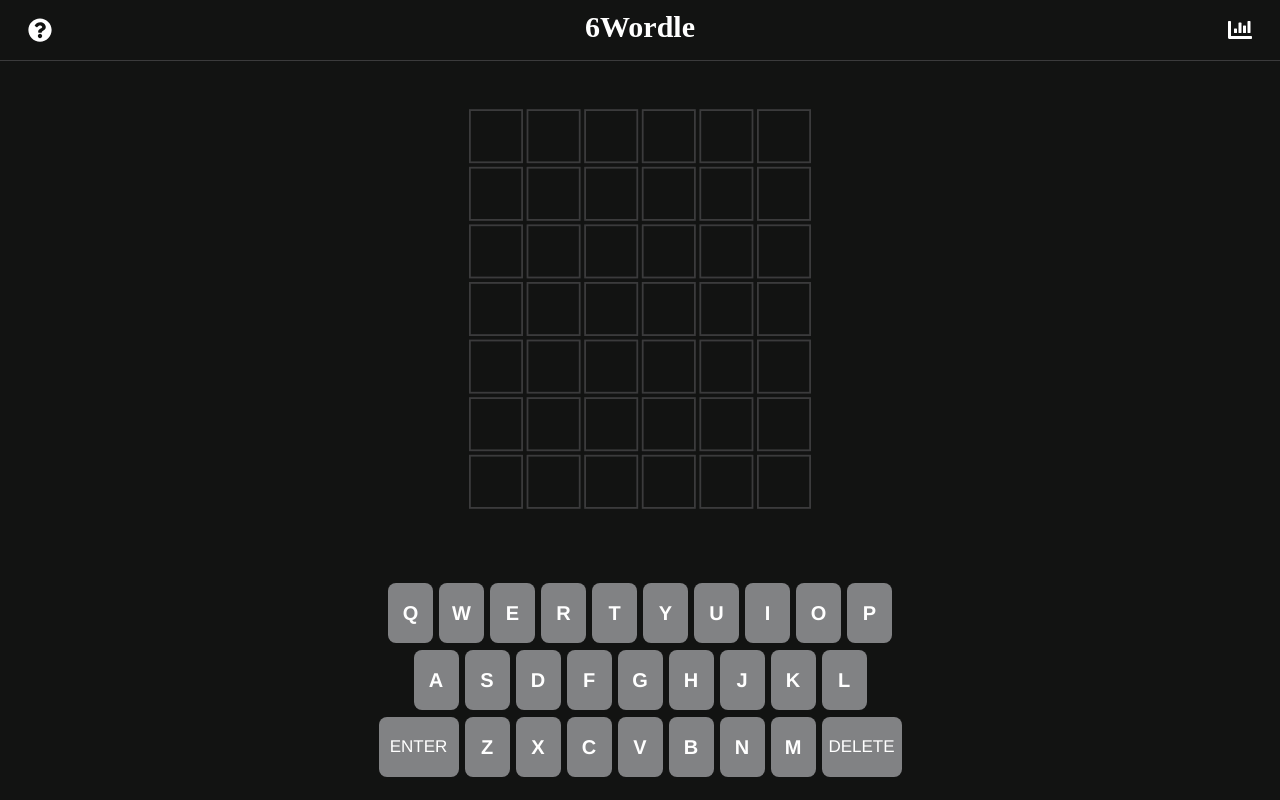
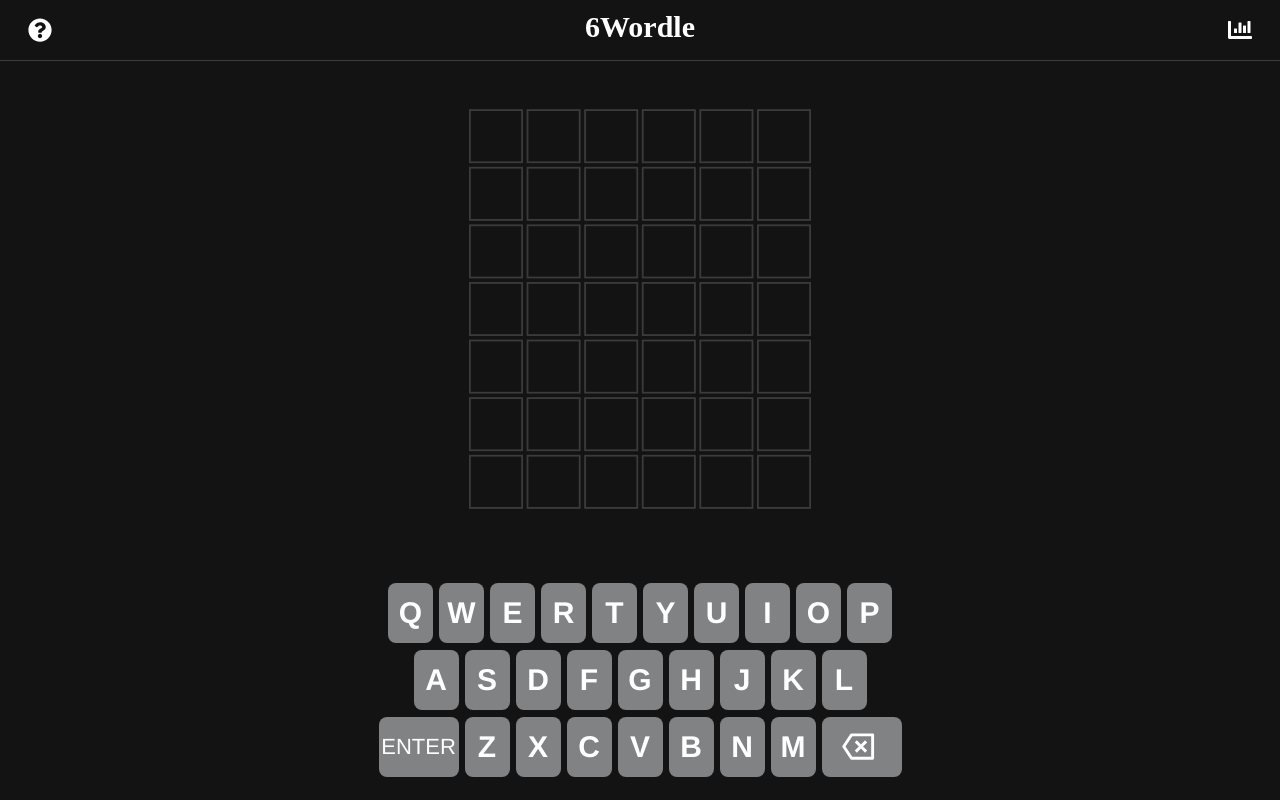
Before and after one commit to nhulston/6wordle-ui, a Next.js app: page / in a window 1280 px wide. Built offline with nearby package versions, Linux system fonts and the light colour scheme.

Commit message:
Implemented keyboard button, improved styling on smaller width/height Added alerts for win/loss, not in word list, not enough letters, etc. Removed words that were offensive, British english, or just weird

```diff
--- a/components/Grid.js
+++ b/components/Grid.js
@@ -12,6 +12,10 @@ import {
 } from "./Grid.style";
 import {getWord, isAWord, isWinner} from "../util/WordleLogic";
 import {setUsedLetters} from "./Keyboard";
+import {toast, ToastContainer} from "react-toastify";
+import "react-toastify/dist/ReactToastify.css";
+
+export function handleKeyPress() {}
 
 const Grid = () => {
     let [guesses, setGuesses] = useState({
@@ -26,7 +30,7 @@ const Grid = () => {
     let [guessNumber, setGuessNumber] = useState(0);
     let rows = [];
     let [gameOver, setGameOver] = useState(false);
-    let editable = true;
+    let [editable, setEditable] = useState(true);
 
     for (let i = 0; i < 7; i++) {
         const items = [];
@@ -74,7 +78,7 @@ const Grid = () => {
     }
 
     function addCharacter(char, index) {
-        console.log(char);
+        if (char === undefined) return;
         if (guesses[index].length < 6) {
             guesses[index] = guesses[index] + char.toUpperCase();
             let newState = {...guesses};
@@ -90,39 +94,80 @@ const Grid = () => {
         }
     }
 
-    function handleKeyPress(e) {
+    function isAlphabetic(e) {
+        return e.code.charCodeAt(3) >= 65 && e.code.charCodeAt(3) <= 90 && e.key.length === 1;
+    }
+
+    function sendMessage(s) {
+        toast.info(s, {
+            position: "top-center",
+            autoClose: 1500,
+            hideProgressBar: false,
+            closeOnClick: true,
+            pauseOnHover: true,
+            draggable: true,
+            progress: undefined,
+        });
+    }
+
+    handleKeyPress = function(e) {
         if (gameOver || !editable) return;
+        if (typeof e === 'string' && e.length === 0) return;
 
-        if (e.key === 'Enter') {
+        if ((typeof e === 'string' && e === 'Enter') || e.key === 'Enter') {
             let guess = guesses[guessNumber];
             if (guess.length < 6) {
-                alert('Not enough letters');
+                sendMessage('Not enough letters')
             } else if (!isAWord(guess)) {
-                alert('Not in word list');
+                sendMessage('Not in word list')
             } else {
                 guessNumber = guessNumber + 1;
                 let newState = guessNumber;
                 setGuessNumber(newState);
 
-                editable = false;
-                setTimeout(function() { editable = true; }, 2500);
+                setEditable(false);
+                setTimeout(function() { setEditable(true); }, 1800);
 
                 if (isWinner(guess)) {
-                    alert('You win!');
+                    let message;
+                    if (guessNumber <= 1) {
+                        message = 'Genius';
+                    } else if (guessNumber === 2) {
+                        message = 'Magnificent';
+                    } else if (guessNumber === 3) {
+                        message = 'Impressive';
+                    } else if (guessNumber === 4) {
+                        message = 'Splendid';
+                    } else if (guessNumber === 5) {
+                        message = 'Great';
+                    } else {
+                        message = 'Phew';
+                    }
+                    setTimeout(function() {sendMessage(message); }, 2500);
                     gameOver = true;
                     setGameOver(true);
                 } else if (guessNumber >= 7) {
-                    alert('You lose. The word was ' + getWord());
+                    setTimeout(function() {
+                        toast.info('You lost ): The word was ' + getWord(), {
+                            position: "top-center",
+                            autoClose: false,
+                            hideProgressBar: true,
+                            closeOnClick: false,
+                            draggable: false,
+                            progress: undefined,
+                            closeButton: false,
+                        });
+                    }, 2500);
                     gameOver = true;
                     setGameOver(true);
                 }
             }
-        } else if (e.key === 'Backspace') {
+        } else if ((typeof e === 'string' && e === 'Backspace') || e.key === 'Backspace') {
             removeLast(guessNumber);
-        } else if (e.code.charCodeAt(3) >= 65 && e.code.charCodeAt(3) <= 90 && e.key.length === 1) {
+        } else if (typeof e === 'string') {
+            addCharacter(e, guessNumber);
+        } else if (isAlphabetic(e)) {
             addCharacter(e.key, guessNumber);
-        } else {
-            console.log("not a letter");
         }
     }
 
@@ -133,11 +178,24 @@ const Grid = () => {
     }, []);
 
     return (
-        <GridStyle>
-            {rows.map((current) => (
-                current
-            ))}
-        </GridStyle>
+        <>
+            <ToastContainer
+                position="top-center"
+                autoClose={1500}
+                hideProgressBar={false}
+                newestOnTop={false}
+                closeOnClick
+                rtl={false}
+                pauseOnFocusLoss
+                draggable
+                pauseOnHover
+            />
+            <GridStyle>
+                {rows.map((current) => (
+                    current
+                ))}
+            </GridStyle>
+        </>
     );
 };
 
--- a/components/Keyboard.js
+++ b/components/Keyboard.js
@@ -1,5 +1,6 @@
-import React, {useEffect, useState} from "react";
+import React, {useState} from "react";
 import {
+    BackIconWrapper,
     DarkGrayKey,
     GreenKey,
     KeyboardRow,
@@ -9,6 +10,8 @@ import {
     LongKey,
     LongKeyText, YellowKey
 } from "./Keyboard.style";
+import {RiDeleteBack2Line} from "react-icons/ri";
+import {handleKeyPress} from "./Grid";
 
 export function setUsedLetters(letter, value) {}
 
@@ -18,7 +21,7 @@ const Keyboard = () => {
     setUsedLetters = function(letter, value) {
         if (!usedLetters.has(letter) || value === 2) {
             usedLetters.set(letter, value);
-            setTimeout(() => setUsedLettersState(new Map(usedLetters)), 2500);
+            setTimeout(() => setUsedLettersState(new Map(usedLetters)), 1800);
         }
     }
 
@@ -31,14 +34,14 @@ const Keyboard = () => {
             if (usedLetters.has(l)) {
                 const val = usedLetters.get(l);
                 if (val === 0) {
-                    rowArray[index] = ( <DarkGrayKey key={index}><KeyText>{l}</KeyText></DarkGrayKey> );
+                    rowArray[index] = ( <DarkGrayKey key={index} onClick={() => handleKeyPress(l)}><KeyText>{l}</KeyText></DarkGrayKey> );
                 } else if (val === 1) {
-                    rowArray[index] = ( <YellowKey key={index}><KeyText>{l}</KeyText></YellowKey> );
+                    rowArray[index] = ( <YellowKey key={index} onClick={() => handleKeyPress(l)}><KeyText>{l}</KeyText></YellowKey> );
                 } else {
-                    rowArray[index] = ( <GreenKey key={index}><KeyText>{l}</KeyText></GreenKey> );
+                    rowArray[index] = ( <GreenKey key={index} onClick={() => handleKeyPress(l)}><KeyText>{l}</KeyText></GreenKey> );
                 }
             } else {
-                rowArray[index] = ( <LightGrayKey key={index}><KeyText>{l}</KeyText></LightGrayKey> );
+                rowArray[index] = ( <LightGrayKey key={index} onClick={() => handleKeyPress(l)}><KeyText>{l}</KeyText></LightGrayKey> );
             }
         });
     };
@@ -59,9 +62,11 @@ const Keyboard = () => {
             </KeyboardRow>
 
             <KeyboardRow>
-                <LongKey><LongKeyText>ENTER</LongKeyText></LongKey>
+                <LongKey onClick={() => handleKeyPress('Enter')}><LongKeyText>ENTER</LongKeyText></LongKey>
                 {thirdRow}
-                <LongKey><LongKeyText>DELETE</LongKeyText></LongKey>
+                <BackIconWrapper onClick={() => handleKeyPress('Backspace')}><RiDeleteBack2Line
+                    size="35px"
+                    color="white"/></BackIconWrapper>
             </KeyboardRow>
         </KeyboardStyle>
     );
--- a/components/Keyboard.style.js
+++ b/components/Keyboard.style.js
@@ -8,6 +8,25 @@ export const KeyboardStyle = styled.div`
   display: flex;
   flex-direction: column;
   align-items: center;
+
+  @media (max-width: 570px) {
+    transform: scale(.9);
+  }
+  @media (max-width: 500px) {
+    transform: scale(.8);
+  }
+  @media (max-width: 430px) {
+    transform: scale(.7);
+  }
+  @media (max-width: 390px) {
+    transform: scale(.6);
+  }
+  @media (max-width: 335px) {
+    transform: scale(.5);
+  }
+  @media (max-width: 285px) {
+    transform: scale(.4);
+  }
 `;
 
 export const KeyboardRow = styled.div`
@@ -16,44 +35,11 @@ export const KeyboardRow = styled.div`
   margin: 3.5px 0;
 `;
 
-export const Key = styled.div`
+export const Key = styled.label`
   width: 45px;
   height: 60px;
   margin: 0 3px;
   border-radius: 8px;
-
-  @media (max-width: 560px) {
-    width: 40px;
-    height: 55px;
-  }
-
-  @media (max-width: 520px) {
-    width: 35px;
-    height: 50px;
-  }
-
-  @media (max-width: 485px) {
-    width: 30px;
-    height: 45px;
-    margin: 0 2px;
-  }
-
-  @media (max-width: 435px) {
-    width: 25px;
-    height: 40px;
-    margin: 0 1px;
-  }
-
-  @media (max-height: 750px) {
-    width: 35px;
-    height: 50px;
-  }
-
-  @media (max-height: 700px) {
-    width: 30px;
-    height: 45px;
-    margin: 0 2px;
-  }
 `;
 
 export const GreenKey = styled(Key)`
@@ -75,18 +61,6 @@ export const DarkGrayKey = styled(Key)`
 export const LongKey = styled(Key)`
   background: ${(props) => props.theme.lightGray};
   width: 80px;
-
-  @media (max-width: 390px) {
-    width: 65px;
-  }
-
-  @media (max-width: 350px) {
-    width: 55px;
-  }
-
-  @media (max-width: 310px) {
-    width: 45px;
-  }
 `;
 
 export const KeyText = styled.h1`
@@ -94,24 +68,7 @@ export const KeyText = styled.h1`
   text-align: center;
   margin: auto 0;
   line-height: 60px;
-  font-size: 1em;
-
-
-  @media (max-width: 560px) {
-    line-height: 55px;
-  }
-
-  @media (max-width: 520px) {
-    line-height: 50px;
-  }
-
-  @media (max-width: 485px) {
-    line-height: 45px;
-  }
-
-  @media (max-width: 435px) {
-    line-height: 40px;
-  }
+  font-size: 1.5em;
 
   @media (max-height: 750px) {
     line-height: 50px;
@@ -124,13 +81,13 @@ export const KeyText = styled.h1`
 
 export const LongKeyText = styled(KeyText)`
   font-weight: normal;
-  font-size: .85em;
+  font-size: 1.1em;
+`;
 
-  @media (max-width: 350px) {
-    font-size: .65em;
-  }
-
-  @media (max-width: 310px) {
-    font-size: .5em;
-  }
+export const BackIconWrapper = styled(LongKey)`
+  display: inline-flex;
+  align-items: center;
+  justify-content: center;
+  padding-right: 5px;
+  width: 75px;
 `;
--- a/package.json
+++ b/package.json
@@ -12,6 +12,7 @@
     "react": "17.0.2",
     "react-dom": "17.0.2",
     "react-icons": "^4.3.1",
+    "react-toastify": "^8.2.0",
     "styled-components": "^5.3.3"
   },
   "devDependencies": {
--- a/styles/theme.config.js
+++ b/styles/theme.config.js
@@ -43,4 +43,35 @@ export const GlobalStyles = createGlobalStyle`
     justify-content: center;
     cursor: pointer;
   }
+
+  @keyframes zoomIn {
+    from {
+      opacity: 0;
+      transform: scale3d(.3, .3, .3);
+    }
+    50% {
+      opacity: 1;
+    }
+  }
+
+  .zoomIn {
+    animation-name: zoomIn;
+  }
+
+  @keyframes zoomOut {
+    from {
+      opacity: 1;
+    }
+    50% {
+      opacity: 0;
+      transform: scale3d(.3, .3, .3);
+    }
+    to {
+      opacity: 0;
+    }
+  }
+
+  .zoomOut {
+    animation-name: zoomOut;
+  }
 `;
```
Also changed, not shown: components/Grid.style.js (+19 -4 lines), styles/Home.module.css (deleted, +0 -18 lines), public/6letterWordle.txt, 1 other file (tests, documents, lock files or other folders).
